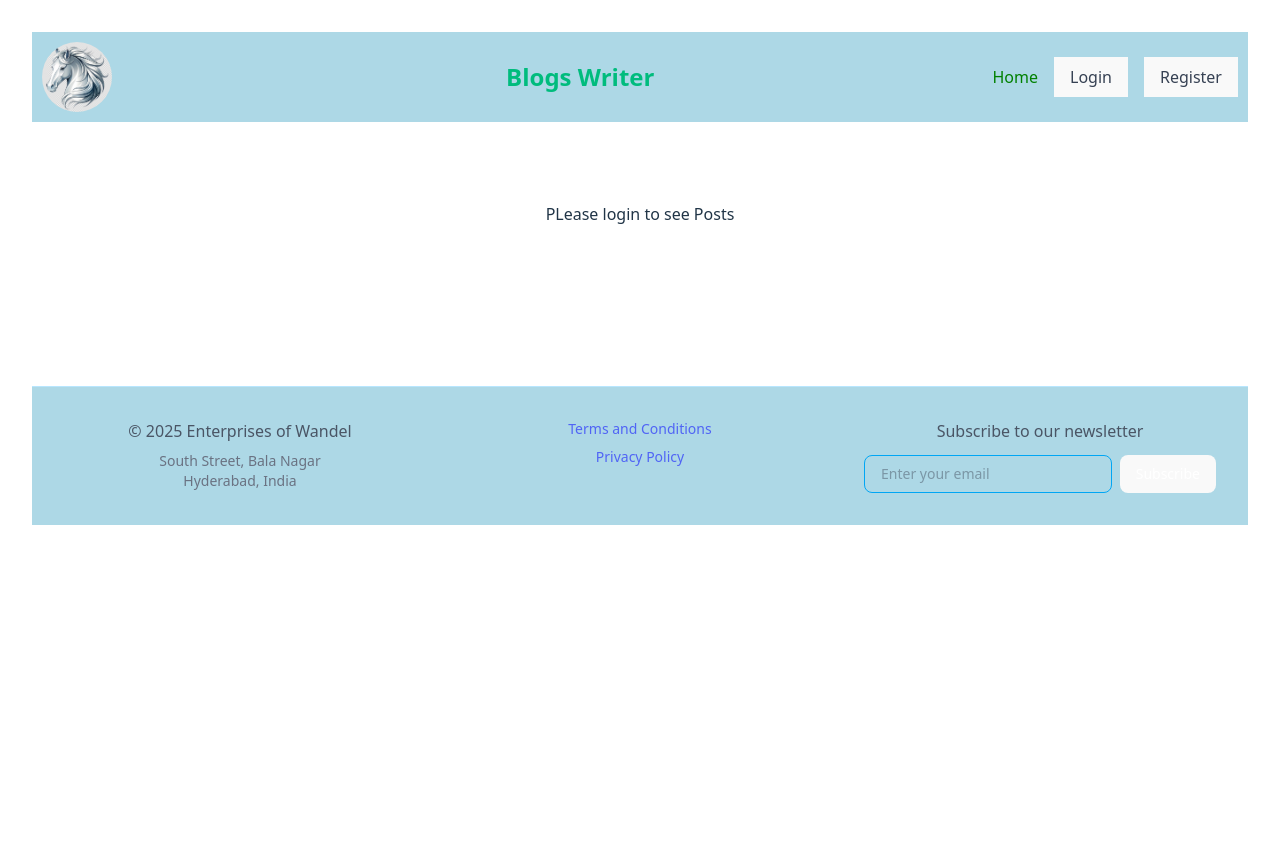
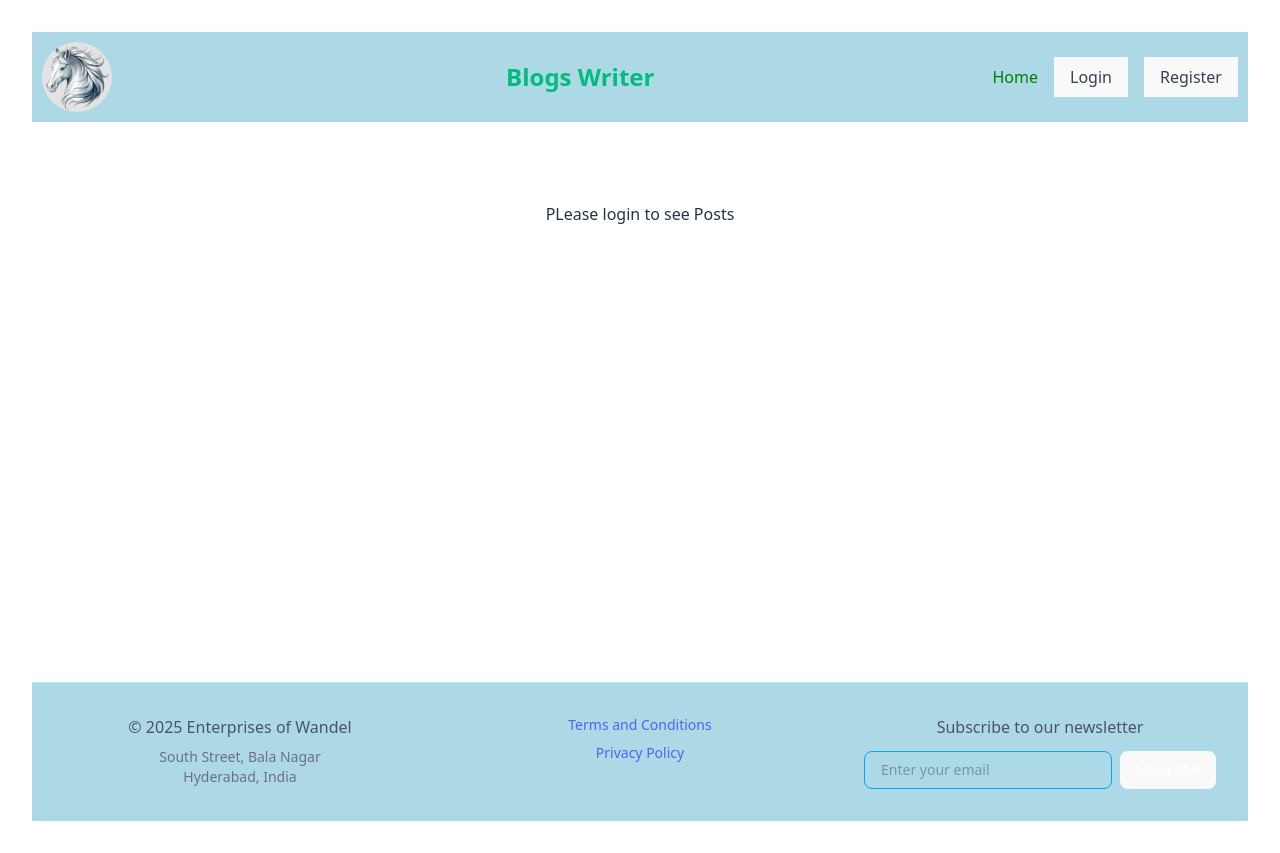
Before and after one commit to riversmountains007/blog-writer, a React (Vite) app: page / in a window 1280 px wide. Before the commit the page ends 800 px from the top, so only its background shows below. Built offline with nearby package versions, Linux system fonts and the light colour scheme; no server answers.

Commit message:
favicon added&min-h-40vh in home

```diff
--- a/index.html
+++ b/index.html
@@ -2,7 +2,7 @@
 <html lang="en">
   <head>
     <meta charset="UTF-8" />
-    <link rel="icon" type="image/svg+xml" href="/vite.svg" />
+    <link rel="icon" type="image/svg+xml" href="./src/favicon.ico" />
     <meta name="viewport" content="width=device-width, initial-scale=1.0" />
     <title>Blog-writer</title>
   </head>
--- a/src/pages/Home.jsx
+++ b/src/pages/Home.jsx
@@ -30,7 +30,7 @@ function Home() {
     }
 
     if(!isLoggedIn){
-        return <h2>PLease login to see Posts</h2>
+        return <h2 className='min-h-[40vh]'>PLease login to see Posts</h2>
     }
   return (
     <>
```
Also changed, not shown: 1 other file (tests, documents, lock files or other folders).
